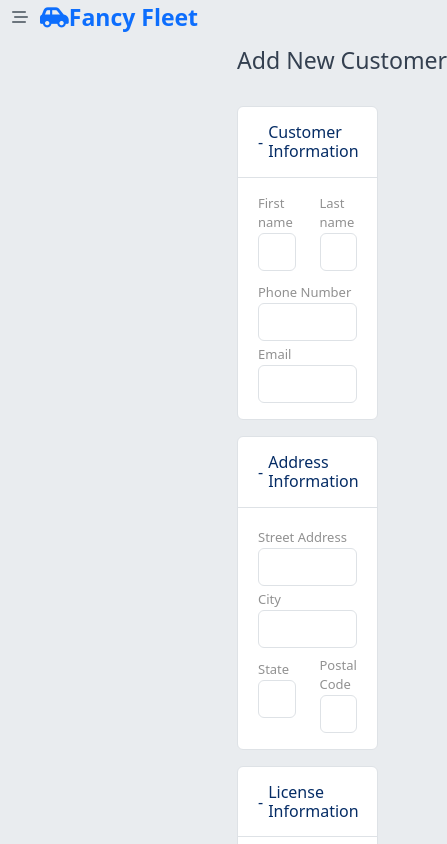
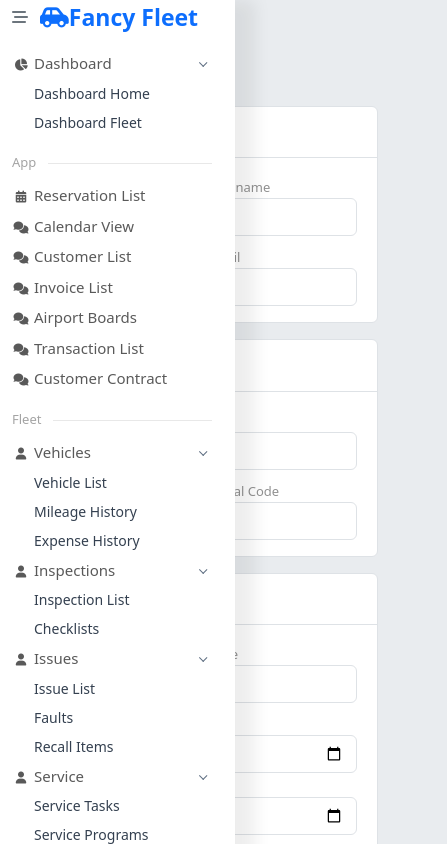
Before and after one commit to bhavinmatariya/angular-fancy-fleet, an Angular app: page /add in a window 390 px wide. Shown: the top 844 px of the page, 447 px wide, since content can reach past the window. Built offline with nearby package versions, Linux system fonts and the light colour scheme.

Commit message:
responsive menu

```diff
--- a/src/app/app.component.html
+++ b/src/app/app.component.html
@@ -15,13 +15,13 @@
     </a>
     <div class="content">
         <div class="flex">
-          <div class="w-2" [ngClass]="{'w-small': isSidebarOpen}">
+          <div class="fleet-sidenav" [ngClass]="{'w-small': isSidebarOpen}">
             <nav
             app-navbar-vertical [isSidebarOpen]="isSidebarOpen"
               class="navbar navbar-light navbar-vertical navbar-expand-xl mr-3"
             ></nav>
           </div>
-          <div class="w-8 pt-1"
+          <div class="fleet-content pt-1"
           [ngClass]="{'w-big': isSidebarOpen}">
             <router-outlet></router-outlet>
           </div>
--- a/src/app/app.component.scss
+++ b/src/app/app.component.scss
@@ -13,17 +13,55 @@
 .flex {
     display: flex;
 }
-.w-2 {
+.fleet-sidenav {
     width: 225px;
 }
 
-.w-8 {
+.fleet-content {
     width: calc(100% - 225px);
 }
-.w-2.w-small {
+.fleet-sidenav.w-small {
     width: 45px;
 }
 
-.w-8.w-big {
+.fleet-content.w-big {
     width: calc(100% - 45px);
 }
+
+
+ @media screen and (max-width:700px) {
+    .nav-bar-icon {
+        position: relative;
+        z-index: 10;
+    }
+    .company-name-logo {
+        position: relative;
+        z-index: 10;
+    }
+    .fleet-sidenav {
+        width: 235px;
+        position: absolute;
+        padding-top: 40px;
+        top: 0;
+        left: 0;
+        background: #fff;
+        z-index: 9;
+        padding-left: 12px;
+        box-shadow: 20px 0rem 1rem rgba(0, 0, 0, 0.07);
+    }
+
+    .fleet-sidenav.w-small {
+        width: 0;
+        display: none;
+    }
+    .fleet-content {
+        width: 100%;
+    }
+
+    .fleet-content.w-big {
+        width: 100%;
+    }
+    .collapse:not(.show) {
+        display: block;
+    }
+ }
--- a/src/app/components/navbar/navbar-vertical/navbar-vertical.component.scss
+++ b/src/app/components/navbar/navbar-vertical/navbar-vertical.component.scss
@@ -111,3 +111,10 @@
         }
     }
 }
+
+
+@media screen and (max-width:700px) {
+    .collapse:not(.show) {
+        display: block;
+    }
+ }
```
